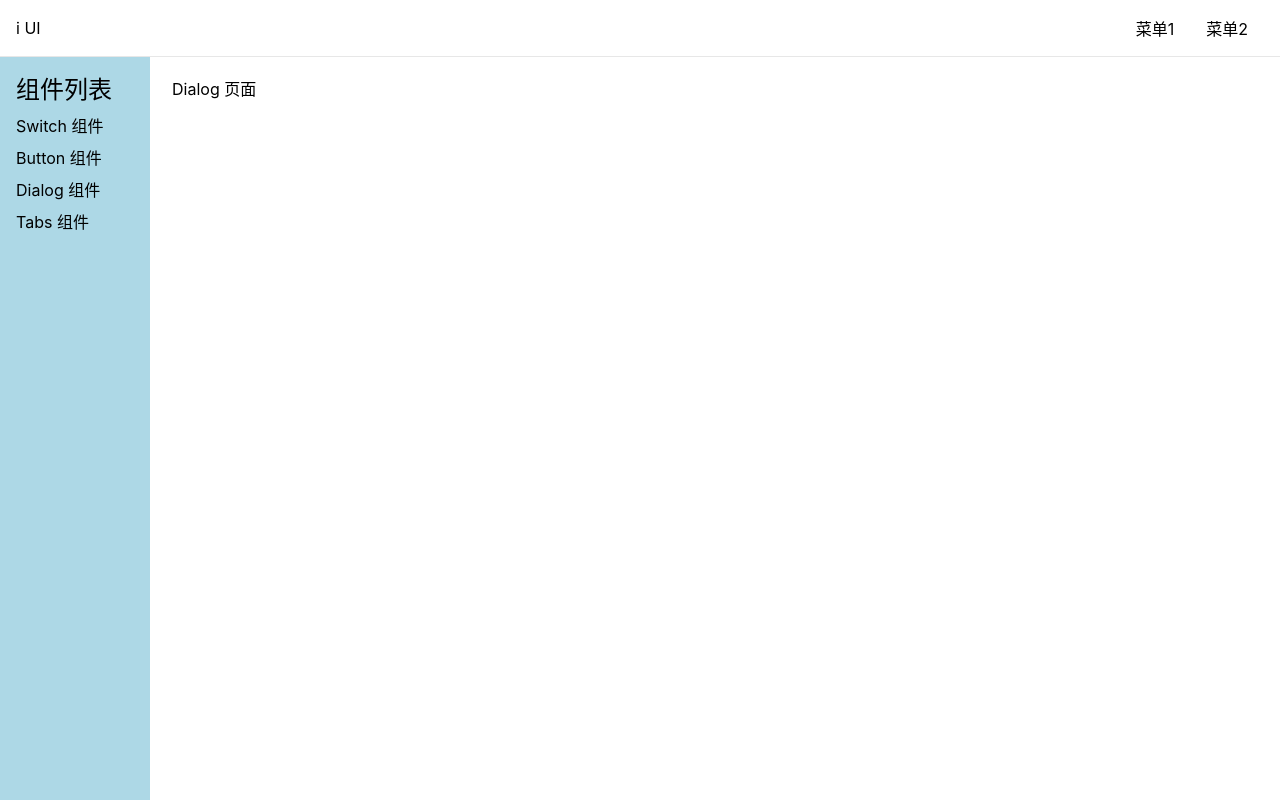
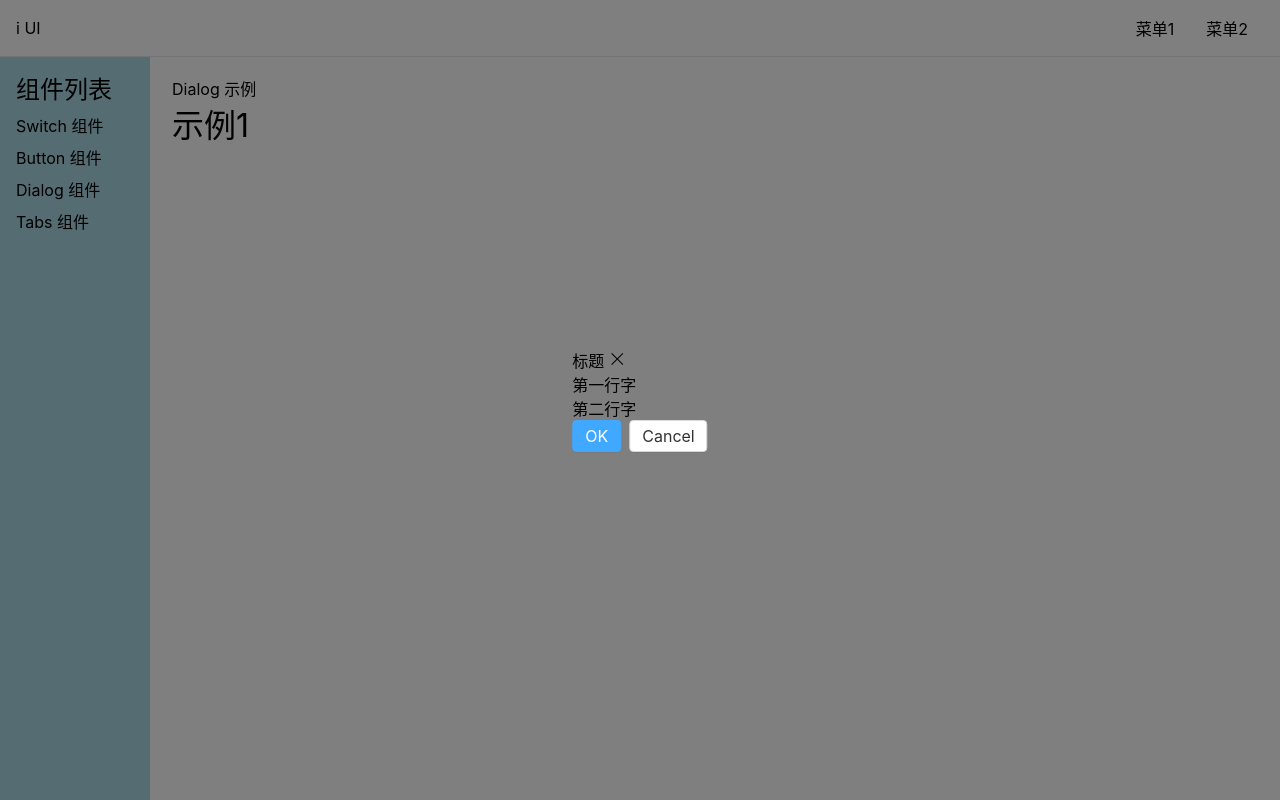
Before and after one commit to HXL1111/i-ui-store, a Vue app: page /#/doc/dialog in a window 1280 px wide. Built offline with nearby package versions, Linux system fonts and the light colour scheme.

Commit message:
dialog css

```diff
--- a/src/components/DialogDemo.vue
+++ b/src/components/DialogDemo.vue
@@ -1,9 +1,14 @@
 <template>
-  <div>Dialog 页面</div>
+  <div>Dialog 示例</div>
+  <h1>示例1</h1>
+  <Dialog></Dialog>
 </template>
 
-<script>
-export default {}
+<script lang="ts">
+import Dialog from '../lib/Dialog.vue'
+export default {
+  components: {
+    Dialog,
+  },
+}
 </script>
-
-<style></style>
--- /dev/null
+++ b/src/lib/Dialog.vue
@@ -0,0 +1,89 @@
+<template>
+  <div class="i-dialog-overlay"></div>
+  <div class="i-dialog-wrapper">
+    <header>标题 <span class="i-dialog-close"></span></header>
+    <main>
+      <p>第一行字</p>
+      <p>第二行字</p>
+    </main>
+    <footer>
+      <Button level="main">OK</Button>
+      <Button>Cancel</Button>
+    </footer>
+  </div>
+</template>
+
+<script lang="ts">
+import Button from './Button.vue'
+export default {
+  components: {
+    Button,
+  },
+}
+</script>
+<style lang="scss">
+$radius: 4px;
+$border-color: #d9d9d9;
+.i-dialog {
+  background: white;
+  border-radius: $radius;
+  box-shadow: 0 0 3px fade_out(black, 0.5);
+  min-width: 15em;
+  max-width: 90%;
+  &-overlay {
+    position: fixed;
+    top: 0;
+    left: 0;
+    width: 100%;
+    height: 100%;
+    background: fade_out(black, 0.5);
+    z-index: 10;
+  }
+  &-wrapper {
+    position: fixed;
+    left: 50%;
+    top: 50%;
+    transform: translate(-50%, -50%);
+    z-index: 11;
+  }
+  > header {
+    padding: 12px 16px;
+    border-bottom: 1px solid $border-color;
+    display: flex;
+    align-items: center;
+    justify-content: space-between;
+    font-size: 20px;
+  }
+  > main {
+    padding: 12px 16px;
+  }
+  > footer {
+    border-top: 1px solid $border-color;
+    padding: 12px 16px;
+    text-align: right;
+  }
+  &-close {
+    position: relative;
+    display: inline-block;
+    width: 16px;
+    height: 16px;
+    cursor: pointer;
+    &::before,
+    &::after {
+      content: '';
+      position: absolute;
+      height: 1px;
+      background: black;
+      width: 100%;
+      top: 50%;
+      left: 50%;
+    }
+    &::before {
+      transform: translate(-50%, -50%) rotate(-45deg);
+    }
+    &::after {
+      transform: translate(-50%, -50%) rotate(45deg);
+    }
+  }
+}
+</style>
```
